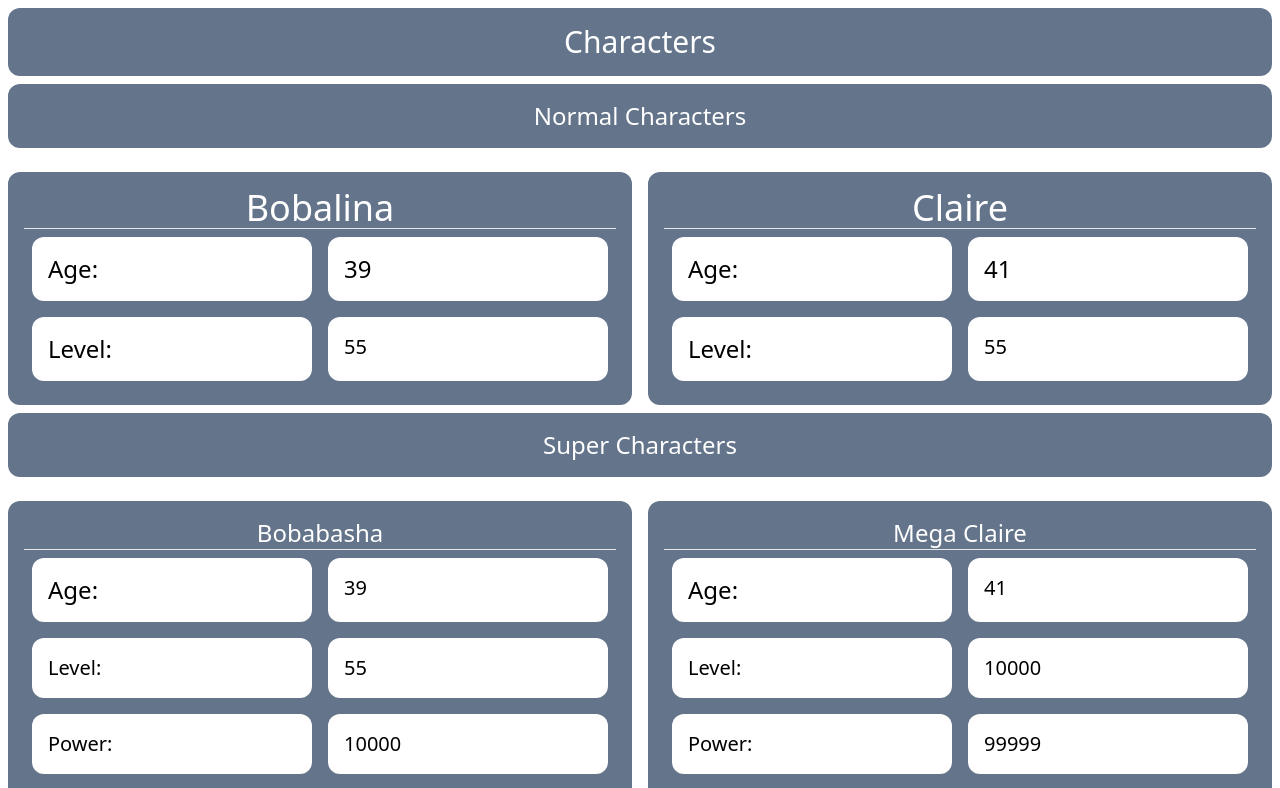
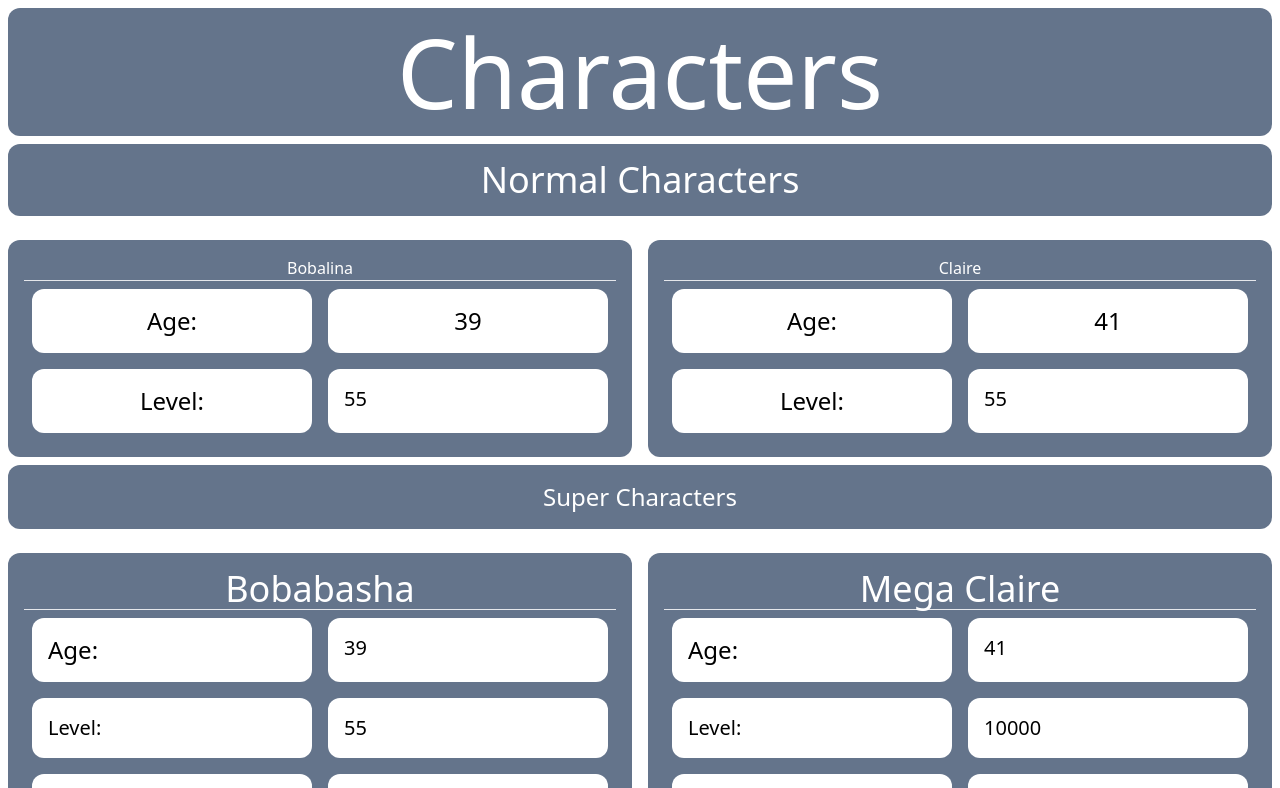
Before and after one commit to SmagicJones/characterVite, a React (Vite) app: page / in a window 1280 px wide. Shown: the top 788 px of the page. Built offline with nearby package versions, Linux system fonts and the light colour scheme.

Commit message:
still working on text size

```diff
--- a/src/App.tsx
+++ b/src/App.tsx
@@ -66,11 +66,14 @@ superPeople.push(megaJack);
 function App() {
   return (
     <>
+      <div className="full-size">
         <header className="m-2">
           <div className="grid grid-cols-1">
             <div className="bg-slate-500 rounded-xl text-white p-4">
               <div className="text-center">
-              <h1 className="text-8xl sm:text-3xl">Characters</h1>
+                <h1 className="lg:text-8xl md:text-4xl sm:text-3xl">
+                  Characters
+                </h1>
               </div>
             </div>
           </div>
@@ -79,7 +82,7 @@ function App() {
           <div className="grid grid-cols-1 m-2">
             <div className="bg-slate-500 rounded-xl text-white p-4">
               <div className="text-center">
-              <h3 className="text-4xl sm:text-2xl">Normal Characters</h3>
+                <h3 className="lg:text-4xl md:text-2xl">Normal Characters</h3>
               </div>
             </div>
           </div>
@@ -92,19 +95,23 @@ function App() {
                   className="bg-slate-500 rounded-xl text-white p-4"
                 >
                   <div className="text-center">
-                  <h3 className="text-4xl">{person.name}</h3>
+                    <h3>{person.name}</h3>
                     <hr />
                   </div>
 
                   <div className="p-2">
                     <div className="grid grid-cols-2 gap-4">
-                    <div className="bg-white rounded-xl text-black p-4">
-                      <h3 className="text-2xl">Age:</h3>
+                      <div className="bg-white rounded-xl text-black p-4 flex justify-center">
+                        <h3 className="lg:text-2xl md:text-xl sm:text-md">
+                          Age:
+                        </h3>
                       </div>
-                    <div className="bg-white rounded-xl text-black p-4">
-                      <h3 className="text-2xl sm:text-1xl">{person.age}</h3>
+                      <div className="bg-white rounded-xl text-black p-4 flex justify-center">
+                        <h3 className="lg:text-2xl md:text-xl sm:text-md">
+                          {person.age}
+                        </h3>
                       </div>
-                    <div className="bg-white rounded-xl text-black p-4">
+                      <div className="bg-white rounded-xl text-black p-4 flex justify-center items-center">
                         <h3 className="text-2xl">Level:</h3>
                       </div>
                       <div className="bg-white rounded-xl text-black p-4">
@@ -133,7 +140,7 @@ function App() {
                   className="bg-slate-500 rounded-xl text-white p-4"
                 >
                   <div className="text-center">
-                  <h3 className="text-4xl sm:text-2xl">{person.name}</h3>
+                    <h3 className="lg:text-4xl sm:text-2xl">{person.name}</h3>
                     <hr />
                   </div>
 
@@ -176,6 +183,7 @@ function App() {
             })}
           </section>
         </main>
+      </div>
     </>
   );
 }
```
Lines whose indentation alone changed are shown as unchanged.
